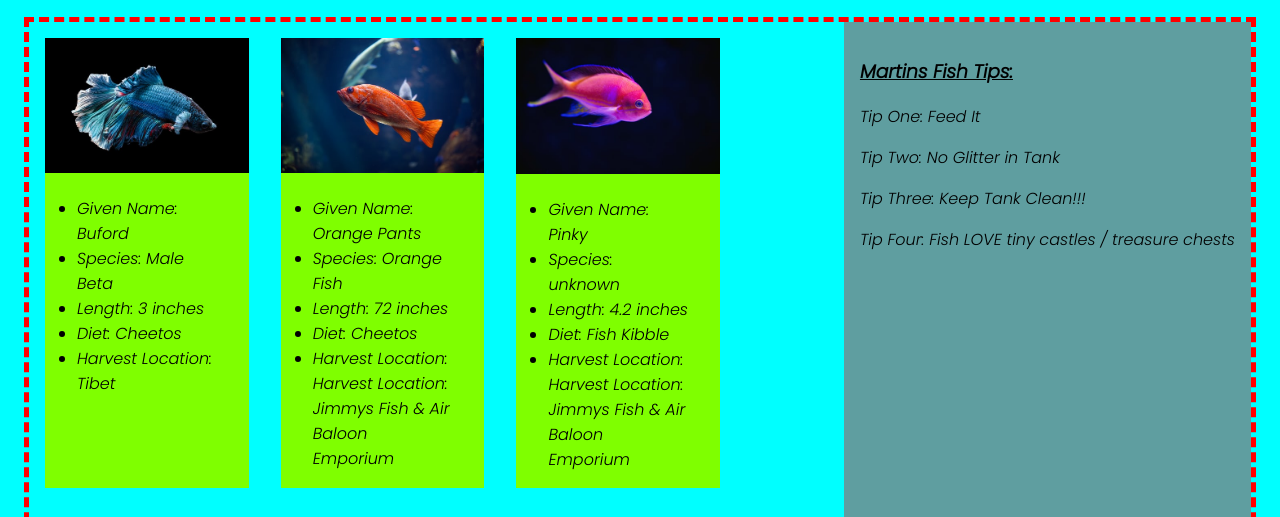
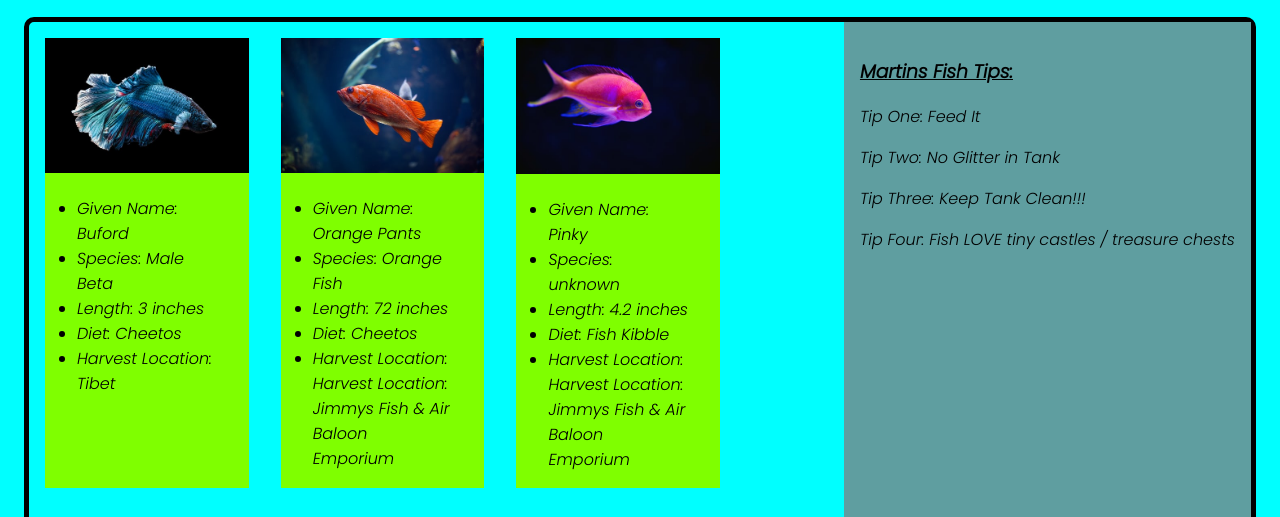
Before and after one commit to TAPinson/martins-aquarium, a plain HTML site: page index.html in a window 1280 px wide. Shown: the part 273-790 px from the top of the page. Drawn offline with Linux system fonts and the light colour scheme.

Commit message:
minor css change

```diff
--- a/css/main.css
+++ b/css/main.css
@@ -7,7 +7,8 @@ body {
     display: flex;
     flex-wrap: nowrap;
     margin: 1em;
-    border: 5px dashed red;
+    border: 5px solid;
+    border-radius: 10px;
 }
 
 aside {
```
